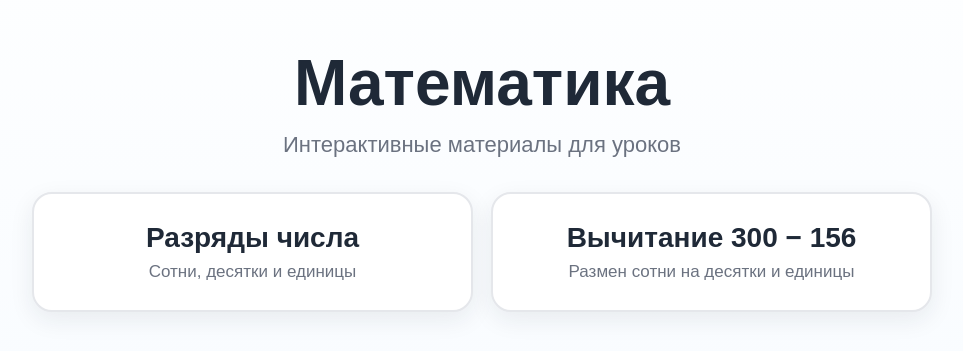
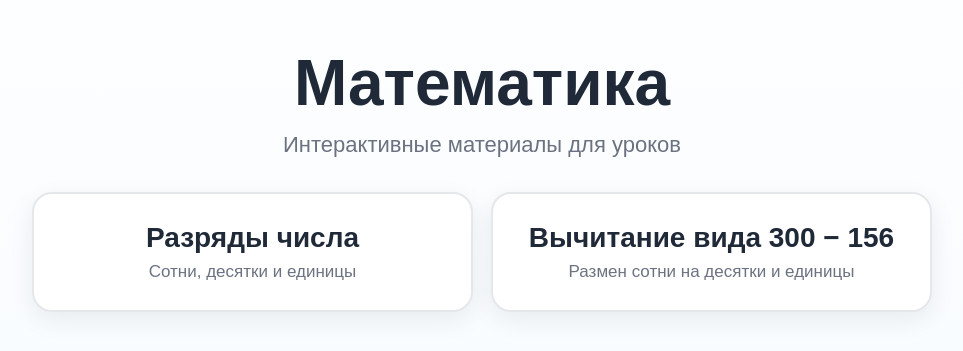
Before and after one commit to arubin57/maths, a plain HTML site: page index.html in a window 1280 px wide. Shown: the part 221-572 px from the top of the page, without its empty margins (158-1121 px from the left). Drawn offline with Linux system fonts and the light colour scheme.

Commit message:
Rename card to Вычитание вида 300 − 156

```diff
--- a/index.html
+++ b/index.html
@@ -42,7 +42,7 @@
       <div class="desc">Сотни, десятки и единицы</div>
     </a>
     <a class="card" href="razmen-300-156/">
-      <div class="title">Вычитание 300 − 156</div>
+      <div class="title">Вычитание вида 300 − 156</div>
       <div class="desc">Размен сотни на десятки и единицы</div>
     </a>
   </div>
```
